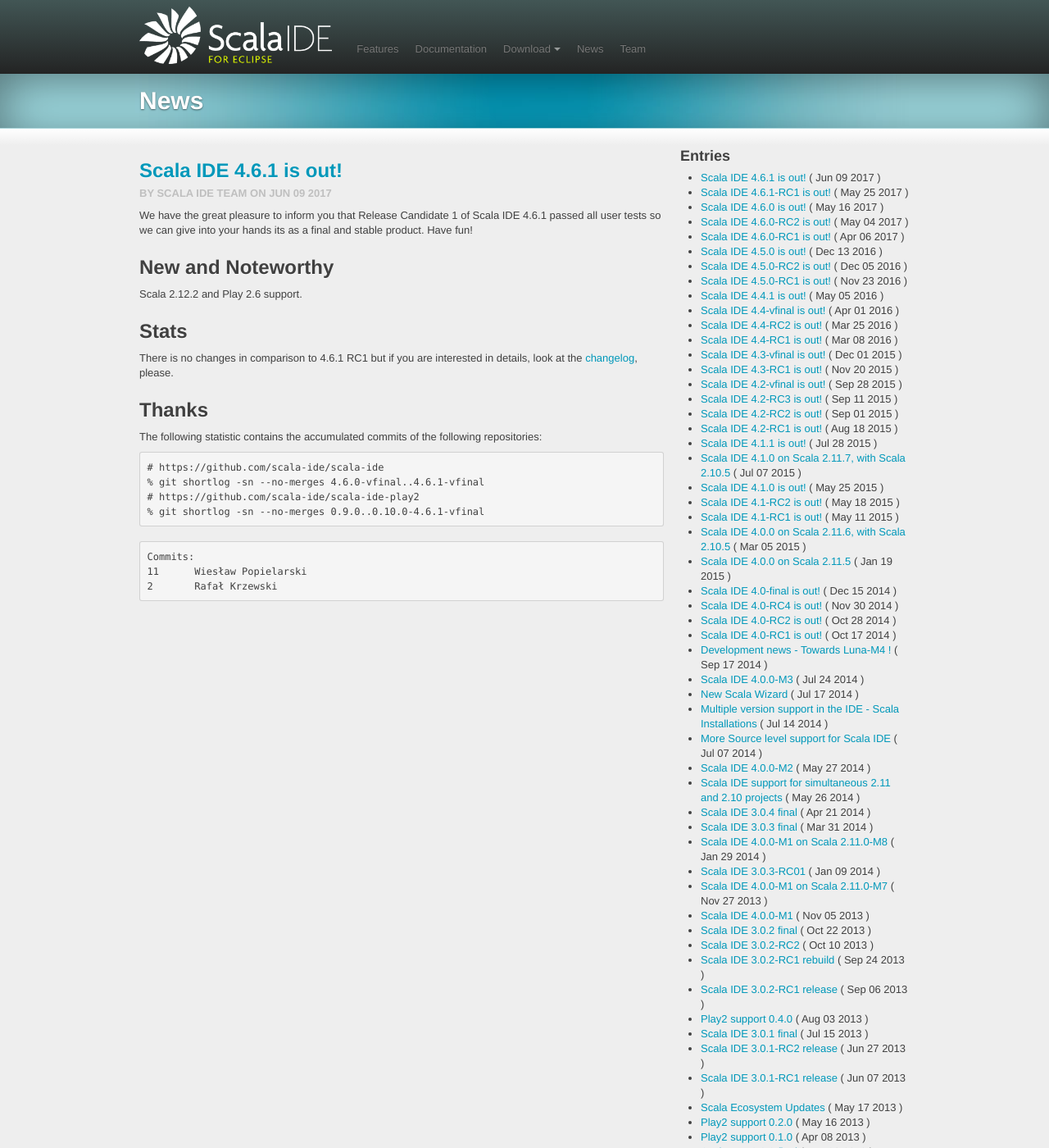
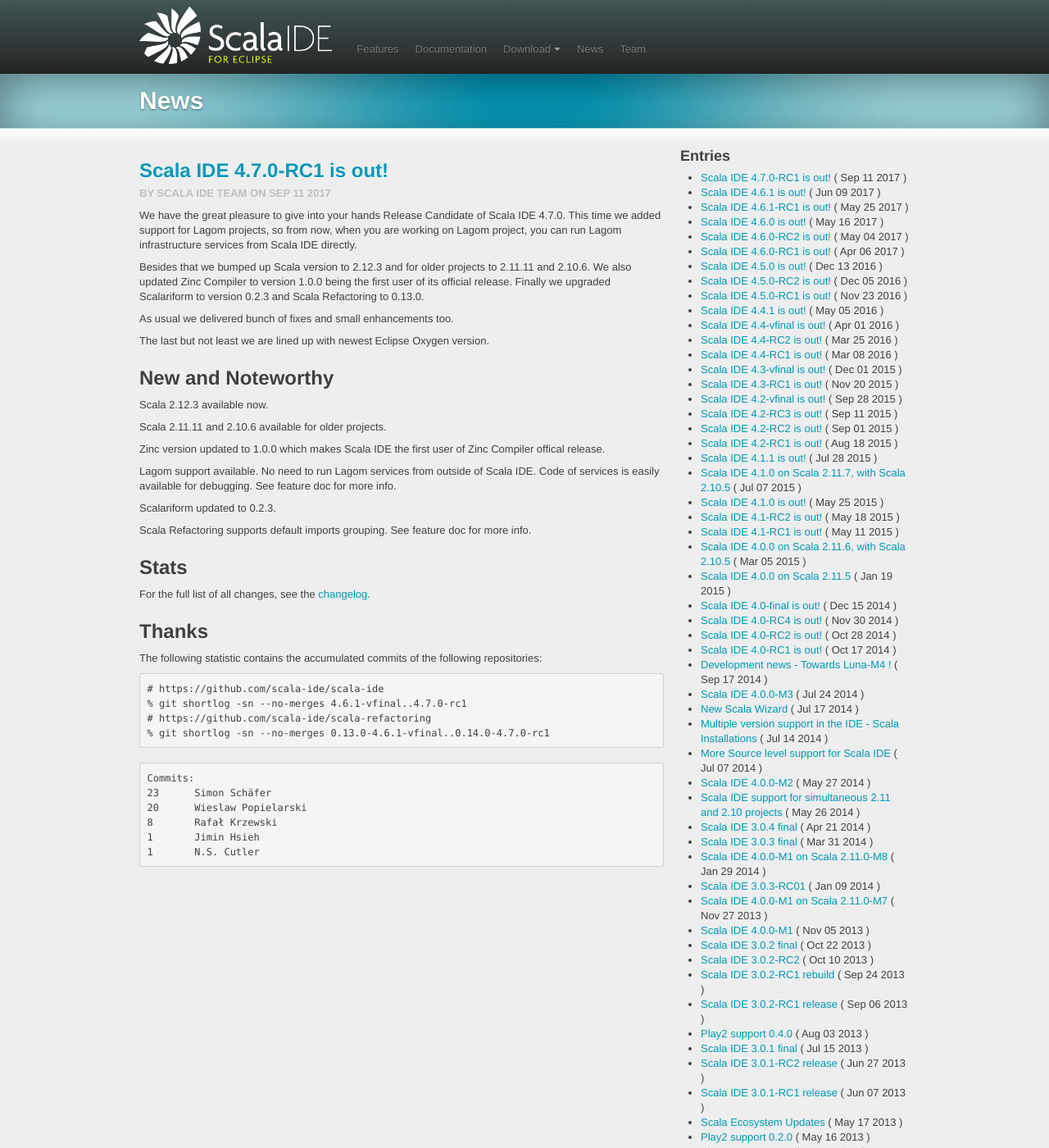
Before and after one commit to scala-ide/scala-ide.github.com, a Jekyll site: the page built from blog/index.md, in a window 1280 px wide and 1400 px high. Shown: the whole window at 82% size. Built offline with Jekyll 4.4.1, drawn with Linux system fonts in a browser that asks for light colours.

Commit message:
Prepares 4.7.0 RC1 release.

```diff
--- a/_includes/frontpage.txt
+++ b/_includes/frontpage.txt
@@ -23,17 +23,17 @@
     </div>
 
 <!-- Uncomment this section for a RC release -->
-<!-- 4.6.1-RC1
+<!-- 4.7.0-RC1 -->
 <div>
     <div class="rounded-corner-box" style="min-height: 0px; float: left; padding: 10px; margin-top: 10px; width: 778px; background-color: rgba(0,0,0,0.5);">
       <span class="news-box-text">
-        Or... Walk on the wild side. <span class="emphasize"><a href="{{ site.baseurl }}/download/milestone.html">Try version 4.6.1 RC1!</a></span>
+        Or... Walk on the wild side. <span class="emphasize"><a href="{{ site.baseurl }}/download/milestone.html">Try version 4.7.0 RC1!</a></span>
       </span>
     </div>
     <span class="news-arrow"><img src="{{ site.baseurl }}/resources/images/news-arrow.png"></span>
     <a href="{{ site.baseurl }}/download/milestone.html"><img style="float: right; margin-top: 5px; margin-bottom: -15px; margin-right: 35px;" src="{{ site.baseurl }}/resources/images/tools.png"></a>
 </div>
-4.6.1-RC1 -->
+<!-- 4.7.0-RC1 -->
 </div>
 </div>
 
--- a/_includes/sdk-download-box-2-12-rc.txt
+++ b/_includes/sdk-download-box-2-12-rc.txt
@@ -30,7 +30,7 @@
 
 <script type="text/javascript">
 var urls_212 = {
-  prefix: "http://downloads.typesafe.com/scalaide-pack/4.6.1-rc1-neon-212-20170525/scala-SDK-4.6.1-rc1-2.12",
+  prefix: "http://downloads.typesafe.com/scalaide-pack/4.7.0-rc1-oxygen-212-20170911/scala-SDK-4.7.0-rc1-2.12",
 };
 
 urls_212.win64  = urls_212.prefix + "-win32.win32.x86_64.zip"
--- /dev/null
+++ b/blog/_posts/2017-09-11-release-notes-4.7.0-RC1.md
@@ -0,0 +1,54 @@
+---
+layout: blog
+title: Scala IDE 4.7.0-RC1 is out!
+author: Scala IDE team
+disqus: false
+---
+
+We have the great pleasure to give into your hands Release Candidate of Scala IDE 4.7.0. This time we added support for Lagom projects, so from now, when you are working on Lagom project, you can run Lagom infrastructure services from Scala IDE directly.
+
+Besides that we bumped up Scala version to 2.12.3 and for older projects to 2.11.11 and 2.10.6. We also updated Zinc Compiler to version 1.0.0 being the first user of its official release. Finally we upgraded Scalariform to version 0.2.3 and Scala Refactoring to 0.13.0.
+
+As usual we delivered bunch of fixes and small enhancements too.
+
+The last but not least we are lined up with newest Eclipse Oxygen version.
+
+## New and Noteworthy
+
+Scala 2.12.3 available now.
+
+Scala 2.11.11 and 2.10.6 available for older projects.
+
+Zinc version updated to 1.0.0 which makes Scala IDE the first user of Zinc Compiler offical release.
+
+Lagom support available. No need to run Lagom services from outside of Scala IDE. Code of services is easily available for debugging. See feature doc for more info.
+
+Scalariform updated to 0.2.3.
+
+Scala Refactoring supports default imports grouping. See feature doc for more info.
+
+## Stats
+
+For the full list of all changes, see the [changelog][cl].
+
+## Thanks
+
+The following statistic contains the accumulated commits of the following repositories:
+
+<pre>
+# https://github.com/scala-ide/scala-ide
+% git shortlog -sn --no-merges 4.6.1-vfinal..4.7.0-rc1
+# https://github.com/scala-ide/scala-refactoring
+% git shortlog -sn --no-merges 0.13.0-4.6.1-vfinal..0.14.0-4.7.0-rc1
+</pre>
+
+<pre>
+Commits:
+23	Simon Schäfer
+20	Wieslaw Popielarski
+8	Rafał Krzewski
+1	Jimin Hsieh
+1	N.S. Cutler
+</pre>
+
+[cl]: http://scala-ide.org/docs/changelog.html
--- a/download/milestone.md
+++ b/download/milestone.md
@@ -6,7 +6,7 @@
 Here you can find the update sites for milestone or release candidates. Use this stream if you want to stay
 up to date with the latest developments in the Scala compiler and the Scala IDE itself.
 
-## Scala IDE 4.6.1-RC1 download
+## Scala IDE 4.7.0-RC1 download
 
 This bundle contains the Scala IDE for Eclipse and it comes pre-configured
 for optimal performance. No need to configure update sites, and *Check for updates* will keep your
@@ -20,10 +20,10 @@
 
 If you prefer to use an existing Eclipse installation, you can use the following update sites to upgrade or install the Scala IDE plugin.
 
-#### For Eclipse Neon (version 4.6)
+#### For Eclipse Oxygen (version 4.7)
 
-{% assign divId = 'download-lithium-211-neon' %}
-{% assign downloadUrl = 'http://download.scala-ide.org/sdk/lithium/e46/scala212/dev' %}
+{% assign divId = 'download-lithium-212-oxygen' %}
+{% assign downloadUrl = 'http://download.scala-ide.org/sdk/lithium/e47/scala212/dev' %}
 
 {% include download-box.txt %}
 
@@ -32,13 +32,14 @@
 
 #### Also included:
 
-* Scala 2.12.2
-* Zinc 1.0.0-X14
-* Scalariform 0.1.5
+* Scala 2.12.3
+* Zinc 1.0.0
+* Scalariform 0.2.3
 * Scala Refactoring 0.13.0
 * Scala IDE Play2 Plugin 0.10.0
 * Scala Worksheet 0.7.0
 * Scala Search 0.6.0
 * ScalaTest 2.10.0.v-4-2_12
+* Lagom Plugin 1.0.0
 
 # No milestones for Scala IDE 5.0 yet
```
